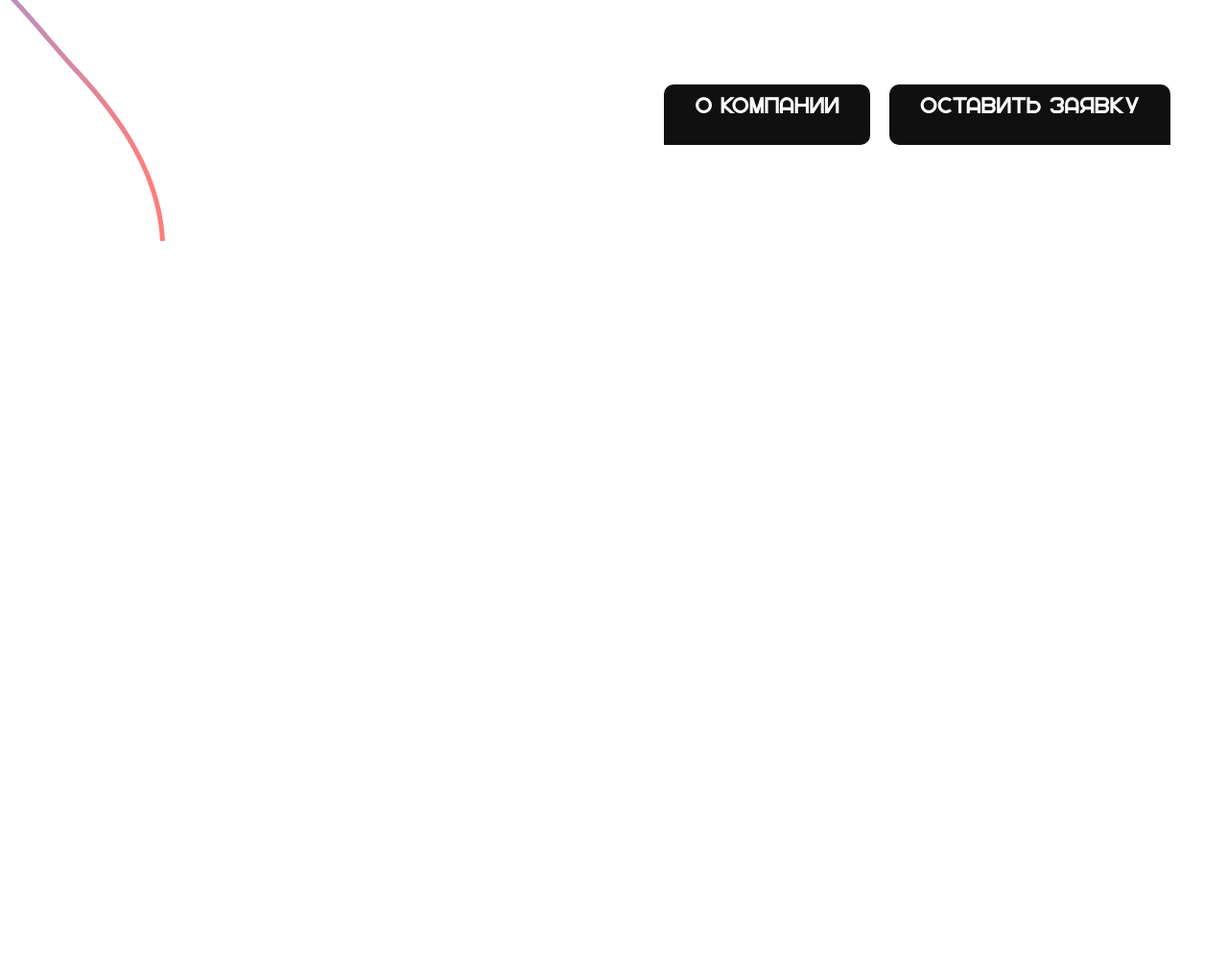
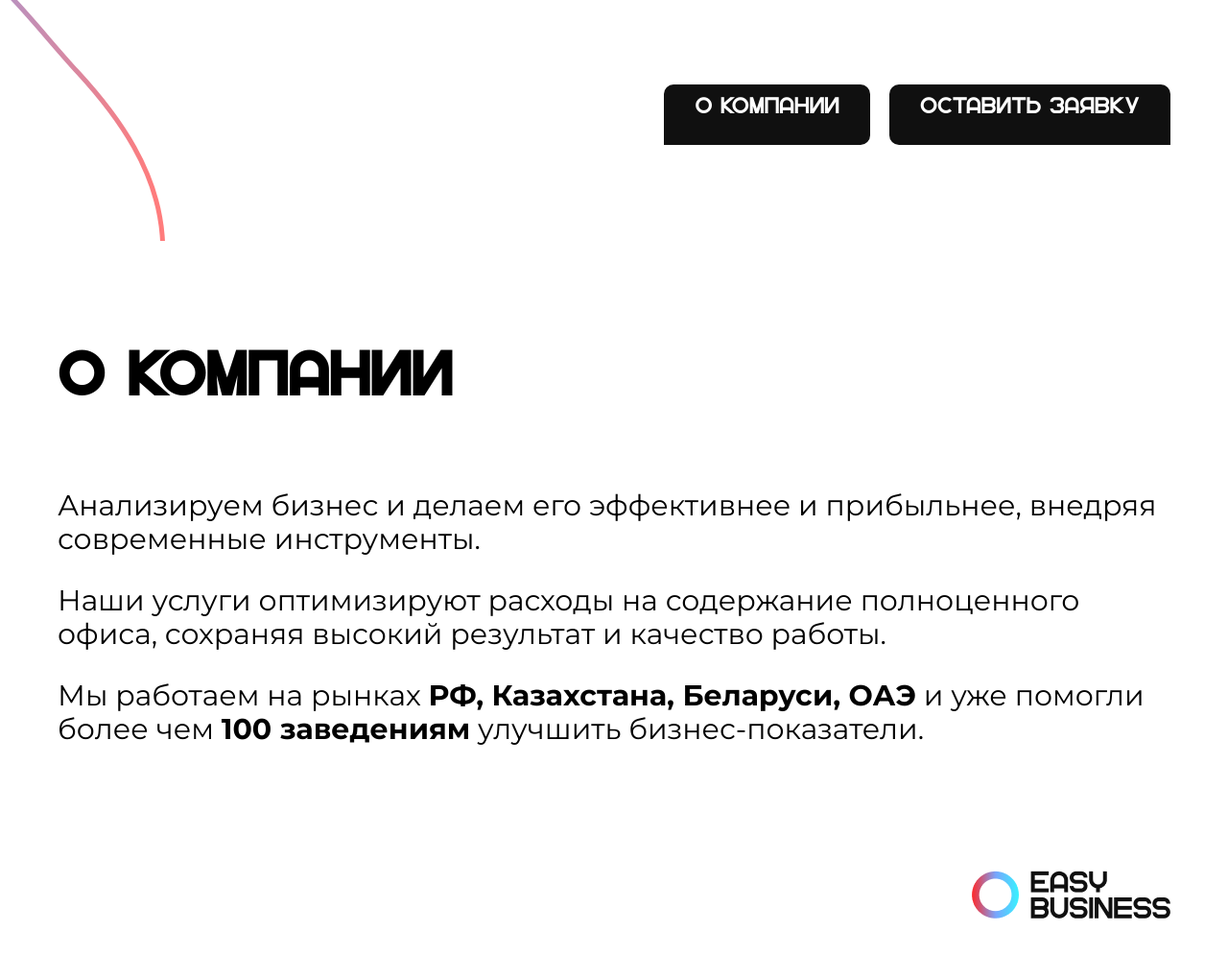
Before and after one commit to Pukhliak/easybusiness, a website: page index.html in a window 1280 px wide. Shown: the part 555-1550 px from the top of the page at 96% size. Before the commit the page ends 806 px from the top, so only its background shows below. Drawn offline with Linux system fonts and the light colour scheme; files whose address does not match are found by name.

Commit message:
add section about

```diff
--- a/index.html
+++ b/index.html
@@ -59,7 +59,29 @@
           </div>
         </div>
       </section>
-      <section class="about"></section>
+      <section class="about">
+        <div class="container">
+          <div class="about__title">
+            <h1>о компании</h1>
+            <p>
+              Анализируем бизнес и делаем его эффективнее и прибыльнее, внедряя
+              современные инструменты.
+            </p>
+            <p>
+              Наши услуги оптимизируют расходы на содержание полноценного офиса,
+              сохраняя высокий результат и качество работы.
+            </p>
+            <p>
+              Мы работаем на рынках
+              <span>РФ, Казахстана, Беларуси, ОАЭ</span> и уже помогли более
+              чем <span>100 заведениям</span> улучшить бизнес-показатели.
+            </p>
+          </div>
+          <div class="about__logo">
+            <img src="./images/about_logo.png" alt="easy site logo" />
+          </div>
+        </div>
+      </section>
       <section class="work"></section>
       <section class="partners"></section>
       <section class="feedback"></section>
--- a/scss/base/_typography.scss
+++ b/scss/base/_typography.scss
@@ -11,6 +11,7 @@ a {
 
 h1 {
   font-size: toRem(64);
+  letter-spacing: 1px;
 }
 h2 {
   font-size: toRem(62);
--- a/scss/layouts/_about.scss
+++ b/scss/layouts/_about.scss
@@ -0,0 +1,27 @@
+.about {
+  padding-top: $padding100;
+  padding-bottom: $padding100;
+
+  &__title {
+    padding-bottom: $padding100;
+
+    h1 {
+      margin: 0 0 toRem(76) 0;
+    }
+
+    p {
+      font-family: "Montserrat-400";
+      font-size: toRem(30);
+    }
+
+    span {
+      font-family: "Montserrat-700";
+      font-size: toRem(30);
+    }
+  }
+
+  &__logo {
+    display: flex;
+    justify-content: flex-end;
+  }
+}
--- a/scss/layouts/_hero.scss
+++ b/scss/layouts/_hero.scss
@@ -54,7 +54,7 @@
       background: $colorBlack;
       color: $colorWhite;
       font-size: toRem(24);
-      transition: all 0.3s ease;
+      transition: background 0.3s ease;
 
       &:first-child {
         border-radius: 10px 10px 10px 0px;
--- a/scss/styles.scss
+++ b/scss/styles.scss
@@ -10,3 +10,4 @@
 
 @import "./layouts/header";
 @import "./layouts/hero";
+@import "./layouts/about";
```
Also changed, not shown: css/styles.css, images/about_logo.png (added).
